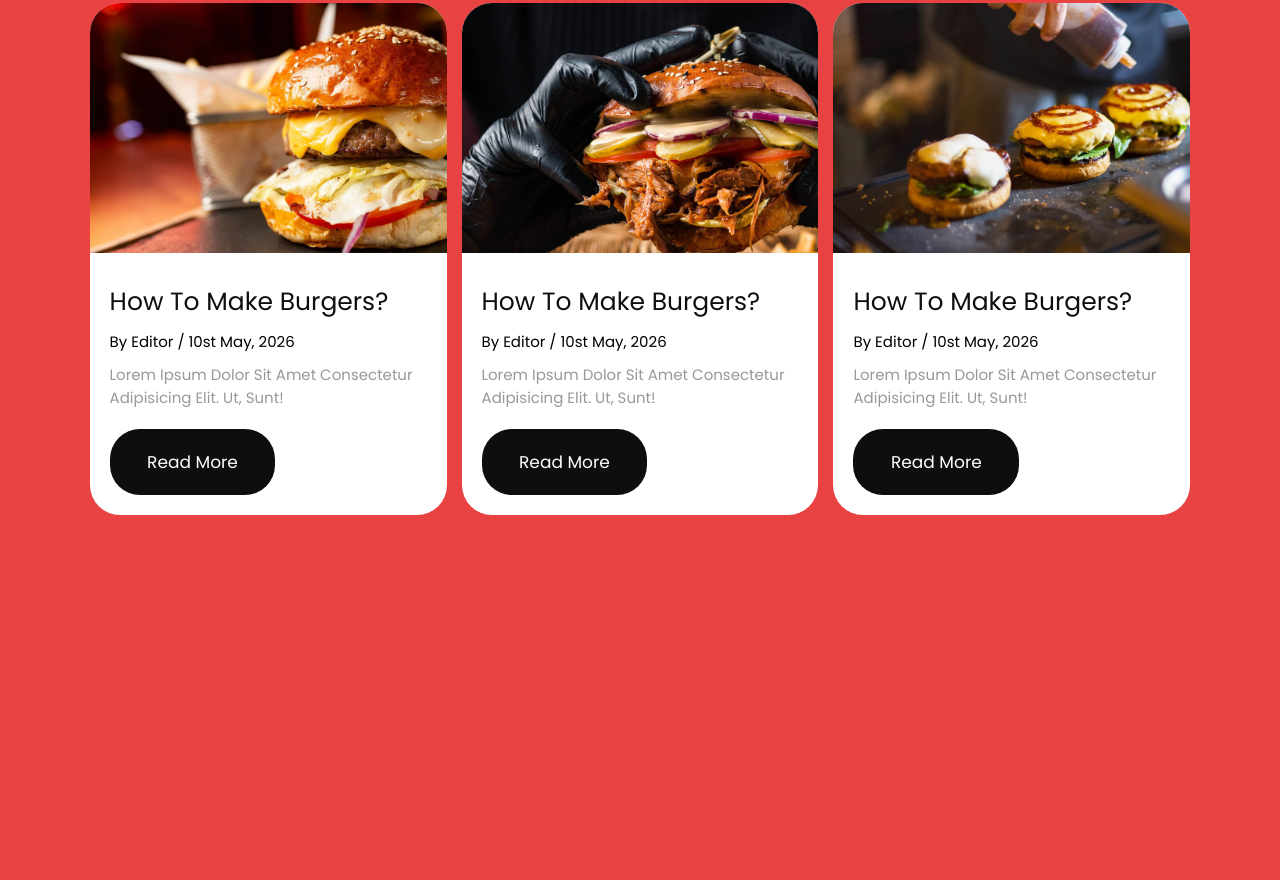
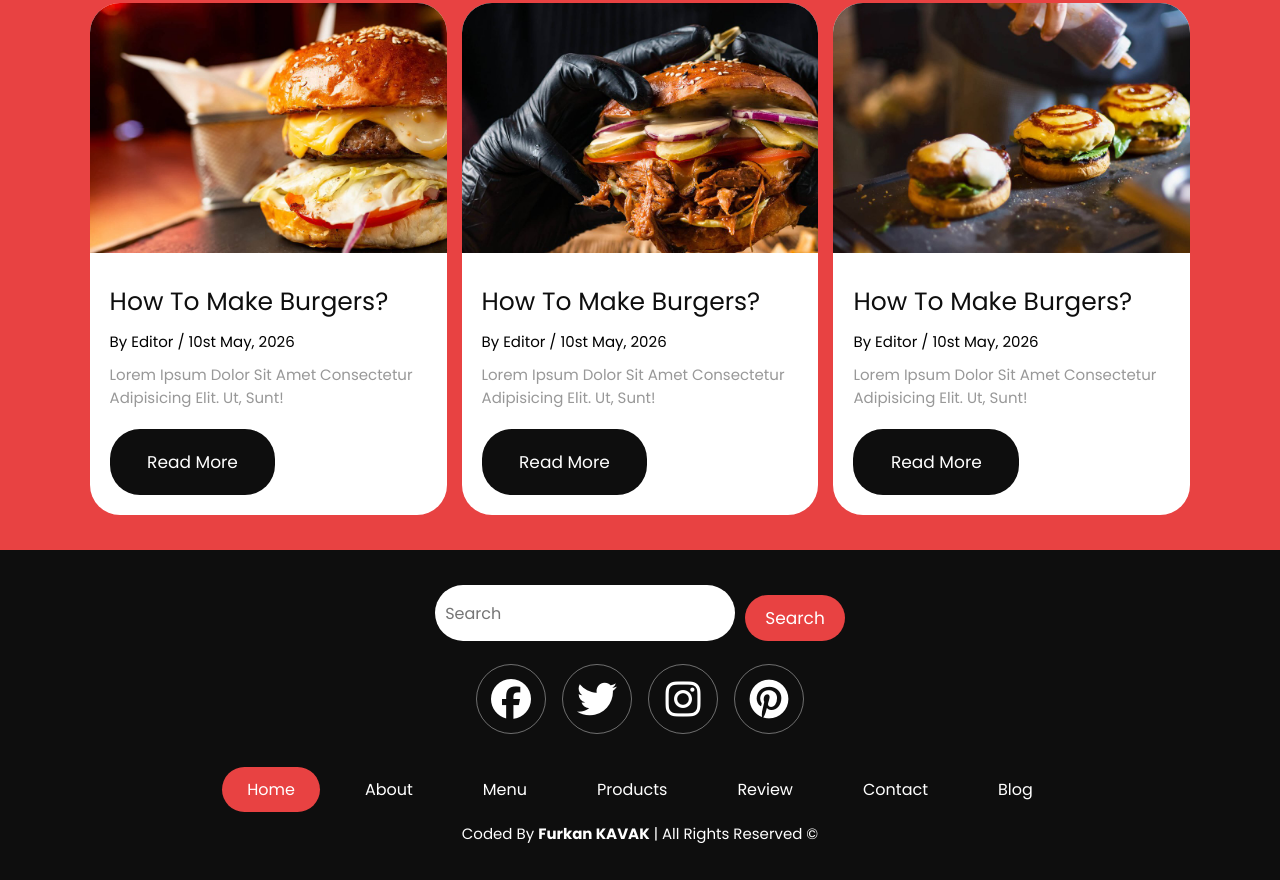
Before and after one commit to kvkfurkan/Restaurant-Website-HTML-CSS, a plain HTML site: page index.html in a window 1280 px wide. Shown: the part 5252-6132 px from the top of the page. Before the commit the page ends 5802 px from the top, so only its background shows below. Drawn offline with Linux system fonts and the light colour scheme.

Commit message:
footer section added.

```diff
--- a/index.html
+++ b/index.html
@@ -362,5 +362,34 @@
         </section>
        <!-- Blog Section End -->
 
+       <!-- Footer Section Start -->
+        <section class="footer">
+            <div class="search">
+                <input type="text" class="search-input" placeholder="Search">
+                <button class="btn btn-primary">search</button>
+            </div>
+            <div class="share">
+                <a href="#" class="fab fa-facebook"></a>
+                <a href="#" class="fab fa-twitter"></a>
+                <a href="#" class="fab fa-instagram"></a>
+                <a href="#" class="fab fa-pinterest"></a>
+            </div>
+
+            <div class="links">
+                <a href="#" class="active">home</a>
+                <a href="#">about</a>
+                <a href="#">menu</a>
+                <a href="#">products</a>
+                <a href="#">review</a>
+                <a href="#">contact</a>
+                <a href="#">blog</a>
+            </div>
+
+            <div class="credit">
+                coded by <span>Furkan KAVAK</span> | all rights reserved &copy
+            </div>
+        </section>
+       <!-- Footer Section End -->
+
 </body>
 </html>
--- a/styles/styles.css
+++ b/styles/styles.css
@@ -157,6 +157,15 @@ a{
     text-transform: uppercase;
     color: var(--black-color);
 }
+
+.search-input{
+    font-size: 1.6rem;
+    color: var(--black-color);
+    padding: 1rem;
+    text-transform: none;
+    border-radius: 3rem;
+}
+
 
 /* Home End */
 
@@ -493,3 +502,84 @@ a{
     }
 
 /* Blog End */
+
+/* Footer Start */
+
+.footer{
+    background-color: var(--black-color);
+    text-align: center;
+}
+
+.footer .search{
+    display: flex;
+    justify-content: center;
+}
+
+.footer .search .search-input{
+    width: 30rem;
+}
+
+.footer .search .btn-primary{
+    background-color: var(--main-color);
+    padding: 1rem 2rem;
+    margin-left: 1rem;
+}
+
+
+.footer .share{
+    display: flex;
+    justify-content: center;
+    gap: 1rem;
+    padding: 2rem 0;
+
+}
+
+.footer .share a{
+    width: 7rem;
+    height: 7rem;
+    text-align: center;
+    display: flex;
+    align-items: center;
+    justify-content: center;
+    color: white;
+    font-size: 4rem;
+    border: var(--border);
+    border-radius: 50%;
+    margin: 0.3rem;
+}
+
+.footer .share a:hover{
+    background-color: var(--main-color);
+    transition: 0.75s all ease;
+}
+
+.footer .links{
+    display: flex;
+    gap: 2rem;
+    justify-content: center;
+    margin: 1rem 0;
+
+}
+
+.footer .links a{
+    color: white;
+    padding: 1rem 2.5rem;
+    font-size: 1.6rem;
+    border-radius: 3rem;
+}
+
+.footer .links a:hover,
+.footer .links a.active{
+    background-color: var(--main-color);
+}
+
+.credit{
+    color: white;
+    font-size: 1.5rem;
+}
+
+.credit span{
+    font-weight: bold;
+}
+
+/* Footer End */
```
